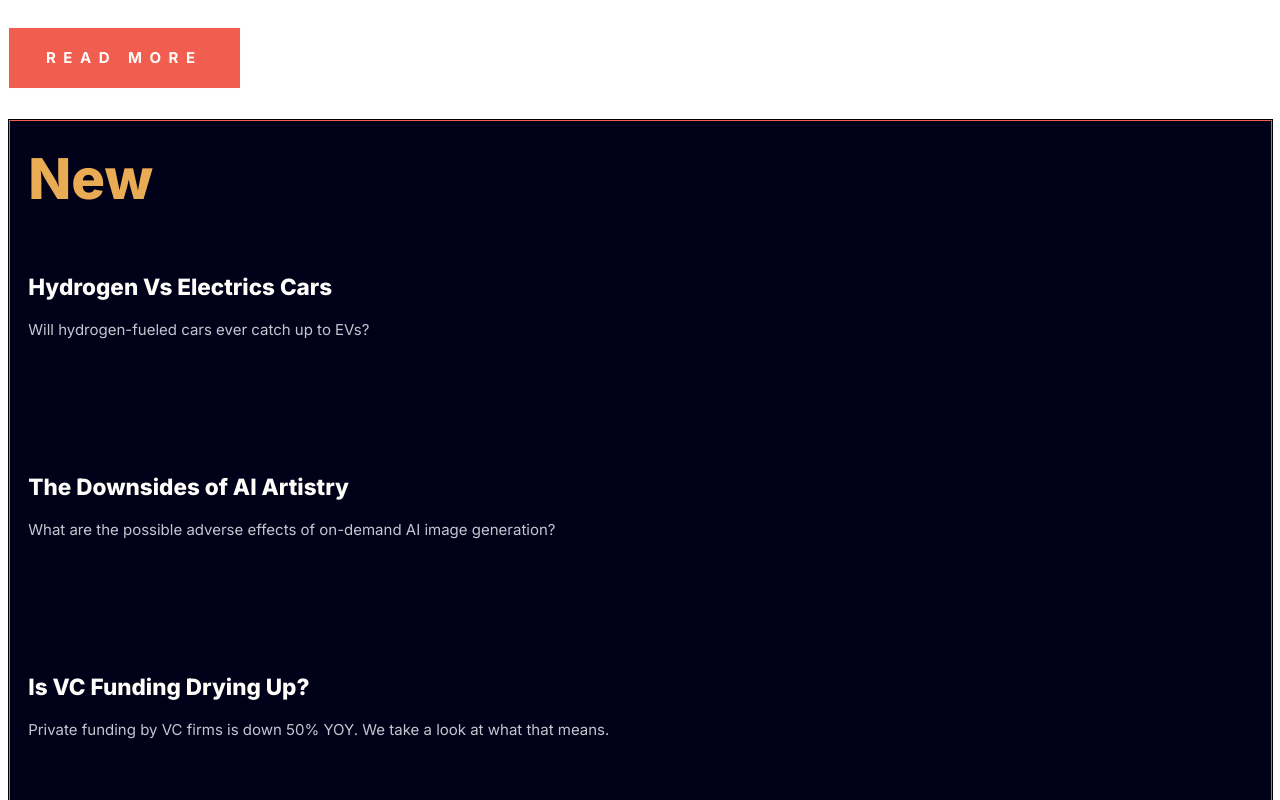
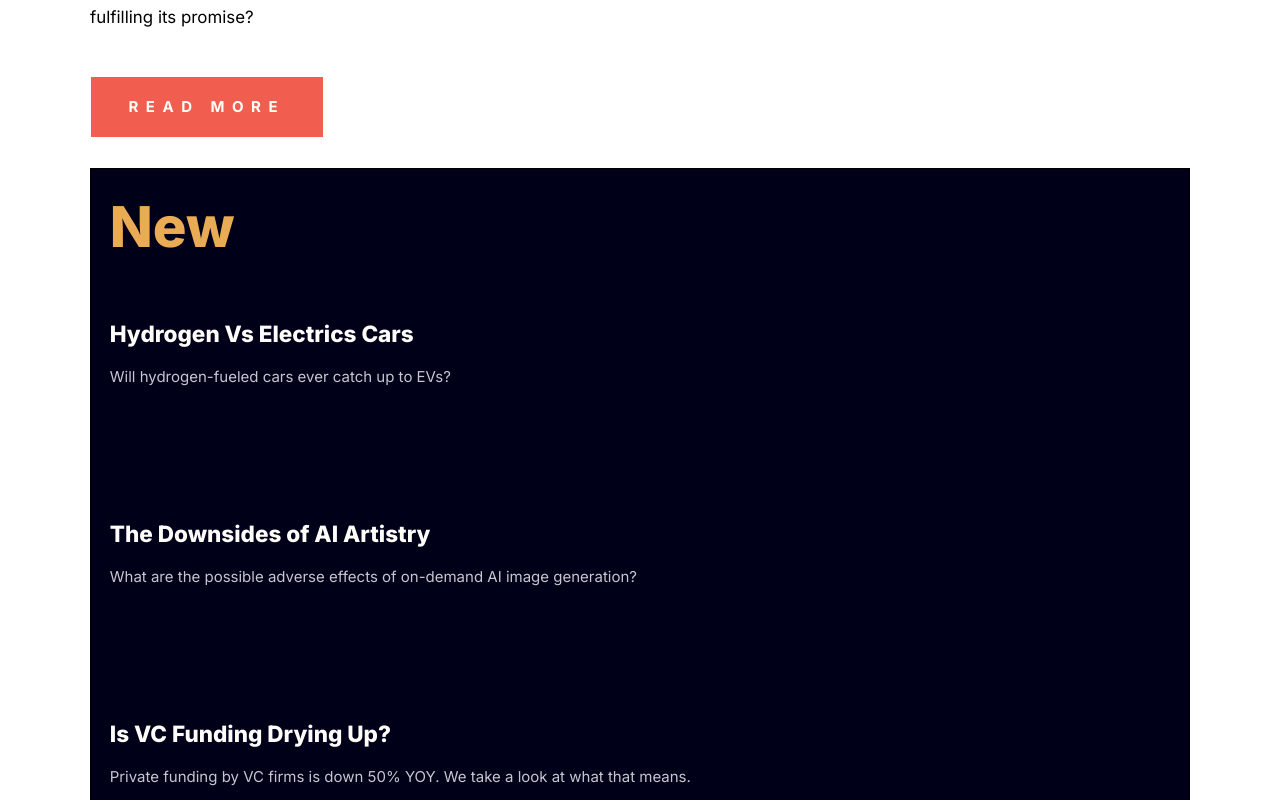
Before and after one commit to Mauricioam/FrontEnd-Mentor, a React (Vite) app in the folder NewshomePage/: page / in a window 1280 px wide. Shown: the part 840-1640 px from the top of the page. Built offline with nearby package versions, Linux system fonts and the light colour scheme.

Commit message:
change padding fix sideNew border

```diff
--- a/NewshomePage/src/components/SideNews.jsx
+++ b/NewshomePage/src/components/SideNews.jsx
@@ -3,7 +3,7 @@ import sideNews from "../data/sideNewsData";
 
 function SideNews() {
   return (
-    <section className="px-5 flex flex-col h-full border border-softRed bg-veryDarkBlue p-8">
+    <section className="px-5 flex flex-col h-full bg-veryDarkBlue p-8">
       <h1 className="text-6xl font-extrabold text-softOrange ">New</h1>
       <div className="flex flex-col h-[40rem]   justify-around ">
         {sideNews.map((item, i) => (
--- a/NewshomePage/src/main.css
+++ b/NewshomePage/src/main.css
@@ -5,6 +5,5 @@
 
 :root{
     font-family: 'Inter';
-
     font-size: 15px;
 }
--- a/NewshomePage/src/pages/Home.jsx
+++ b/NewshomePage/src/pages/Home.jsx
@@ -10,7 +10,7 @@ function Home() {
   return (
   <div>
     <div className={`bg-opacity-50 bg-darkGrayishBlue fixed  h-screen w-full ${open ? "flex":"hidden"}`}></div>
-    <div className='flex flex-col lg:p-8 p-2 gap-16 z-0'>
+    <div className='flex flex-col lg:p-8 p-24 gap-16 z-0'>
         <Header open={open} setOpen={setOpen}/>
         <ContanierNews/>
         <BelowNews/>
```
